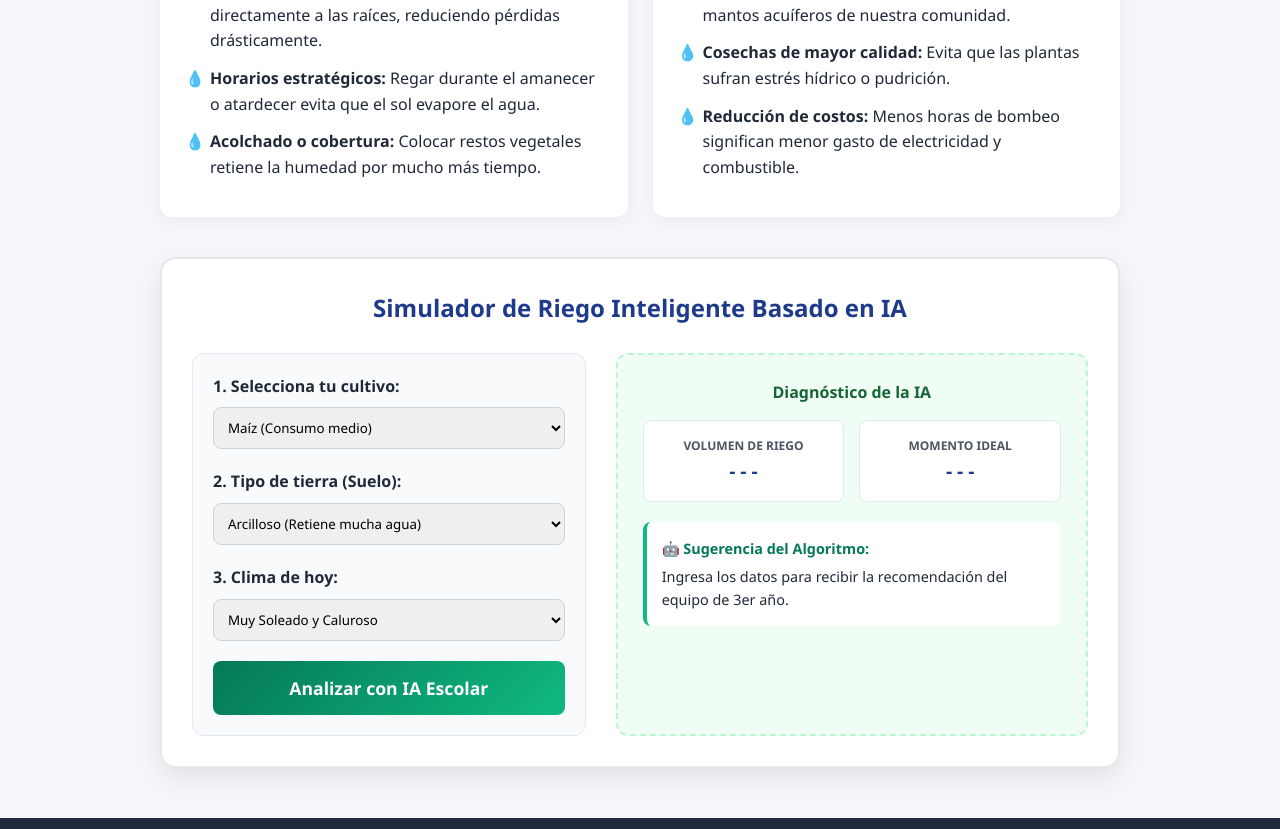
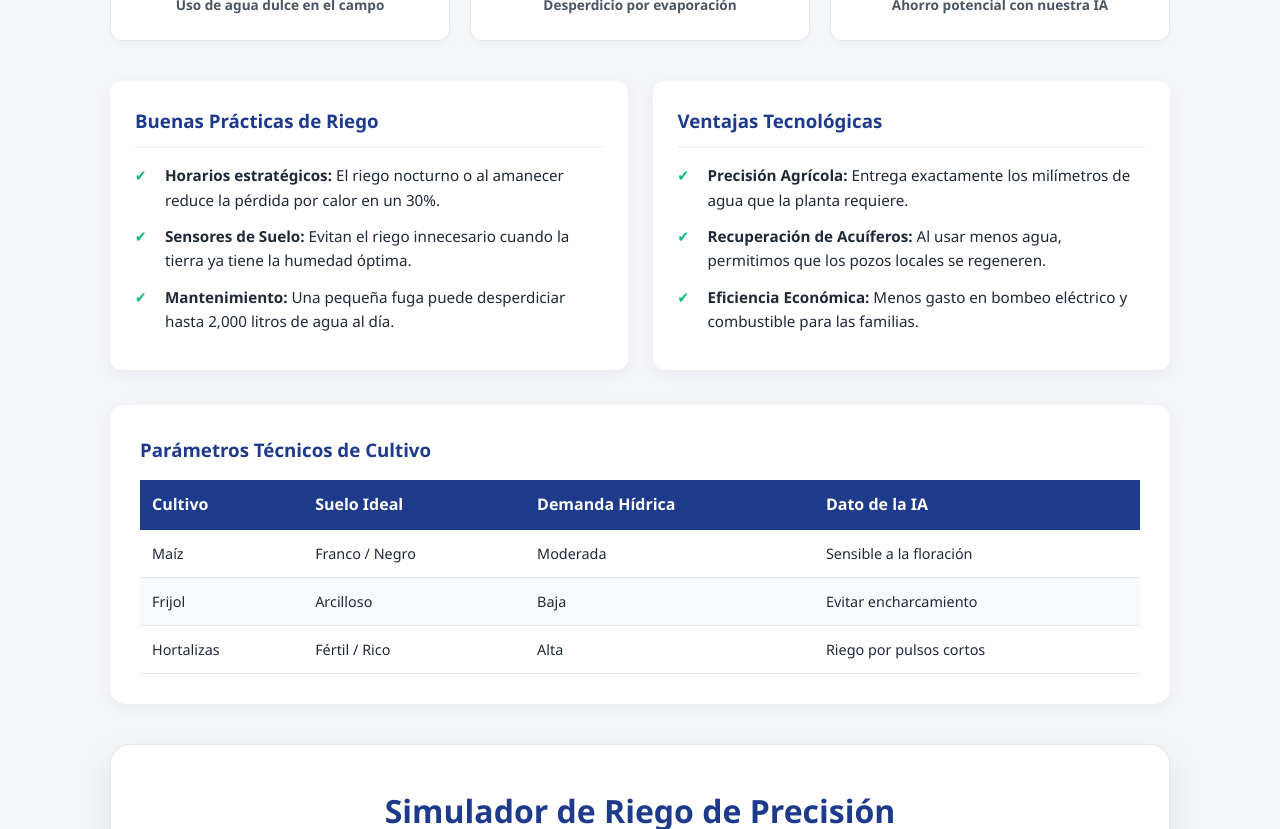
Before and after one commit to facioairam-cell/Agua-Sustentable-, a plain HTML site: page index.html in a window 1280 px wide. Shown: the part 639-1468 px from the top of the page. Drawn offline with Linux system fonts and the light colour scheme.

Commit message:
Update index.html

```diff
--- a/index.html
+++ b/index.html
@@ -3,7 +3,7 @@
 <head>
     <meta charset="UTF-8">
     <meta name="viewport" content="width=device-width, initial-scale=1.0">
-    <title>Cosecha Inteligente - Proyecto Airam, Brisa, Joshuan y Pedro</title>
+    <title>Siembra Inteligente - Proyecto Airam, Brisa, Joshuan y Pedro</title>
     <style>
         :root {
             --primary: #1e3a8a;
@@ -15,306 +15,289 @@
             --text-muted: #4b5563;
         }
 
-        * {
-            box-sizing: border-box;
-            margin: 0;
-            padding: 0;
-            font-family: 'Segoe UI', Tahoma, Geneva, Verdana, sans-serif;
-        }
-
-        body {
-            background-color: var(--bg-light);
-            color: var(--text-dark);
-            line-height: 1.6;
-        }
+        * { box-sizing: border-box; margin: 0; padding: 0; font-family: 'Segoe UI', Tahoma, Geneva, Verdana, sans-serif; }
+        body { background-color: var(--bg-light); color: var(--text-dark); line-height: 1.6; }
 
         header {
             background: linear-gradient(135deg, #1e3a8a, #0d9488);
             color: white;
-            padding: 45px 20px;
+            padding: 50px 20px;
             text-align: center;
             border-bottom: 5px solid var(--accent);
         }
-
-        header h1 {
-            font-size: 2.2rem;
-            margin-bottom: 10px;
-        }
-
+        header h1 { font-size: 2.5rem; margin-bottom: 10px; text-shadow: 2px 2px 4px rgba(0,0,0,0.3); }
         .badge {
             background-color: var(--accent);
             color: white;
-            padding: 4px 12px;
+            padding: 6px 15px;
             border-radius: 20px;
-            font-size: 0.85rem;
+            font-size: 0.9rem;
             display: inline-block;
             margin-top: 15px;
             font-weight: bold;
             text-transform: uppercase;
         }
 
-        main {
-            max-width: 1000px;
-            margin: 30px auto;
-            padding: 0 20px;
-        }
+        main { max-width: 1100px; margin: 30px auto; padding: 0 20px; }
 
         .intro-box {
             background: white;
-            padding: 30px;
+            padding: 35px;
+            border-radius: 15px;
+            box-shadow: 0 4px 20px rgba(0,0,0,0.08);
+            margin-bottom: 35px;
+            border-left: 8px solid var(--primary-light);
+        }
+        .intro-box h2 { color: var(--primary); margin-bottom: 15px; }
+
+        .stats-grid {
+            display: grid;
+            grid-template-columns: repeat(auto-fit, minmax(200px, 1fr));
+            gap: 20px;
+            margin-bottom: 40px;
+        }
+        .stat-card {
+            background: white;
+            padding: 25px;
             border-radius: 12px;
-            box-shadow: 0 4px 15px rgba(0,0,0,0.05);
-            margin-bottom: 30px;
-            border-left: 6px solid var(--primary-light);
+            text-align: center;
+            border: 1px solid #e2e8f0;
+            box-shadow: 0 4px 6px rgba(0,0,0,0.02);
+            transition: transform 0.3s;
         }
-
-        .intro-box h2 {
-            color: var(--primary);
-            margin-bottom: 15px;
-        }
+        .stat-card:hover { transform: translateY(-5px); }
+        .stat-card h4 { font-size: 2.2rem; color: var(--primary-light); margin-bottom: 5px; }
+        .stat-card p { font-size: 0.85rem; color: var(--text-muted); font-weight: bold; }
 
         .grid {
             display: grid;
             grid-template-columns: 1fr;
             gap: 25px;
-            margin-bottom: 30px;
+            margin-bottom: 35px;
         }
-
-        @media (min-width: 768px) {
-            .grid {
-                grid-template-columns: 1fr 1fr;
-            }
-        }
+        @media (min-width: 768px) { .grid { grid-template-columns: 1fr 1fr; } }
 
         .card {
             background: white;
             border-radius: 12px;
             padding: 25px;
             box-shadow: 0 4px 15px rgba(0,0,0,0.05);
-            transition: transform 0.2s;
+            height: 100%;
         }
-
         .card h3 {
             color: var(--primary);
             margin-bottom: 15px;
-            display: flex;
-            align-items: center;
-            gap: 10px;
-            font-size: 1.3rem;
-            border-bottom: 2px solid #f3f4f6;
-            padding-bottom: 8px;
+            padding-bottom: 10px;
+            border-bottom: 2px solid #f1f5f9;
         }
+        .card ul { list-style-type: none; }
+        .card li { margin-bottom: 12px; padding-left: 30px; position: relative; font-size: 0.95rem; }
+        .card li::before { content: "✔"; position: absolute; left: 0; color: var(--accent); font-weight: bold; }
 
-        .card ul {
-            list-style-type: none;
+        .data-table-container {
+            background: white;
+            padding: 30px;
+            border-radius: 15px;
+            box-shadow: 0 4px 15px rgba(0,0,0,0.05);
+            margin-bottom: 40px;
+            overflow-x: auto;
         }
-
-        .card li {
-            margin-bottom: 12px;
-            position: relative;
-            padding-left: 25px;
-        }
-
-        .card li::before {
-            content: "💧";
-            position: absolute;
-            left: 0;
-        }
+        table { width: 100%; border-collapse: collapse; min-width: 500px; }
+        th { background: var(--primary); color: white; padding: 12px; text-align: left; }
+        td { padding: 12px; border-bottom: 1px solid #e2e8f0; font-size: 0.9rem; }
+        tr:nth-child(even) { background: #f8fafc; }
 
         .simulator-section {
             background: #ffffff;
-            border-radius: 16px;
-            padding: 30px;
-            box-shadow: 0 10px 25px rgba(0,0,0,0.08);
-            margin-top: 40px;
-            border: 2px solid #e5e7eb;
+            border-radius: 20px;
+            padding: 40px;
+            box-shadow: 0 15px 35px rgba(0,0,0,0.1);
+            border: 1px solid #e2e8f0;
         }
-
-        .simulator-section h2 {
-            color: var(--primary);
-            text-align: center;
-            margin-bottom: 25px;
-        }
+        .simulator-section h2 { color: var(--primary); text-align: center; font-size: 2rem; margin-bottom: 30px; }
 
         .sim-grid {
             display: grid;
             grid-template-columns: 1fr;
-            gap: 30px;
+            gap: 35px;
         }
+        @media (min-width: 850px) { .sim-grid { grid-template-columns: 1fr 1.3fr; } }
 
-        @media (min-width: 768px) {
-            .sim-grid {
-                grid-template-columns: 1fr 1.2fr;
-            }
-        }
-
-        .controls {
-            background: #f8fafc;
-            padding: 20px;
-            border-radius: 12px;
-            border: 1px solid #e2e8f0;
-        }
-
-        .control-group {
-            margin-bottom: 20px;
-        }
-
-        .control-group label {
-            display: block;
-            font-weight: 600;
-            margin-bottom: 8px;
-        }
-
-        .control-group select {
-            width: 100%;
-            padding: 10px;
-            border-radius: 8px;
-            border: 1px solid #cbd5e1;
-        }
+        .controls { background: #f8fafc; padding: 30px; border-radius: 15px; border: 1px solid #e2e8f0; }
+        .control-group { margin-bottom: 20px; }
+        .control-group label { display: block; font-weight: bold; margin-bottom: 10px; color: var(--primary); }
+        .control-group select { width: 100%; padding: 12px; border-radius: 10px; border: 2px solid #cbd5e1; font-size: 1rem; }
 
         .btn-sim {
             width: 100%;
             background: linear-gradient(135deg, var(--accent-dark), var(--accent));
             color: white;
             border: none;
-            padding: 15px;
-            border-radius: 8px;
+            padding: 18px;
+            border-radius: 10px;
             font-size: 1.1rem;
             font-weight: bold;
             cursor: pointer;
+            transition: transform 0.2s, box-shadow 0.2s;
         }
+        .btn-sim:hover { transform: translateY(-2px); box-shadow: 0 5px 15px rgba(16, 185, 129, 0.4); }
 
         .results {
             background: #f0fdf4;
             border: 2px dashed #bbf7d0;
-            border-radius: 12px;
-            padding: 25px;
+            border-radius: 15px;
+            padding: 30px;
+            display: flex;
+            flex-direction: column;
+            justify-content: center;
         }
+        .metric-box { display: grid; grid-template-columns: 1fr 1fr; gap: 15px; margin-bottom: 25px; }
+        .metric { background: white; padding: 20px; border-radius: 12px; text-align: center; box-shadow: 0 2px 5px rgba(0,0,0,0.02); }
+        .metric span { display: block; font-size: 0.75rem; color: var(--text-muted); font-weight: 800; text-transform: uppercase; margin-bottom: 5px; }
+        .metric strong { font-size: 1.3rem; color: var(--primary); }
 
-        .metric-box {
-            display: grid;
-            grid-template-columns: 1fr 1fr;
-            gap: 15px;
-            margin-bottom: 20px;
-        }
-
-        .metric {
-            background: white;
-            padding: 15px;
-            border-radius: 8px;
-            text-align: center;
-            border: 1px solid #e2e8f0;
-        }
-
-        .metric span {
-            display: block;
-            font-size: 0.75rem;
-            color: var(--text-muted);
-            font-weight: bold;
-            text-transform: uppercase;
-        }
-
-        .metric strong {
-            font-size: 1.2rem;
-            color: var(--primary);
-        }
-
-        .ai-feedback {
-            background: white;
-            padding: 15px;
-            border-radius: 8px;
-            border-left: 4px solid var(--accent);
-        }
+        .ai-feedback { background: white; padding: 20px; border-radius: 12px; border-left: 5px solid var(--accent); }
+        .ai-feedback h5 { color: var(--accent-dark); margin-bottom: 10px; font-size: 1rem; }
 
         footer {
             background-color: #1e293b;
-            color: #cbd5e1;
+            color: #f1f5f9;
             text-align: center;
-            padding: 40px 20px;
-            margin-top: 50px;
+            padding: 60px 20px;
+            margin-top: 60px;
         }
+        footer p { margin-bottom: 10px; opacity: 0.8; }
+        .footer-names { font-weight: bold; color: var(--accent); font-size: 1.1rem; }
     </style>
 </head>
 <body>
 
     <header>
         <h1>Siembra Inteligente: Agua y Vida en el Campo</h1>
-        <p>Tecnología aplicada para la optimización del recurso hídrico en nuestra comunidad agrícola.</p>
-        <span class="badge">🤖 Proyecto de Innovación con IA - 3er Año de Bachillerato</span>
+        <p>Soluciones de ingeniería y tecnología aplicada para la sustentabilidad hídrica rural.</p>
+        <span class="badge">🤖 Innovación con IA - 3er Año de Bachillerato</span>
     </header>
 
     <main>
         <section class="intro-box">
             <h2>Nuestra Misión</h2>
-            <p>Hola, mi nombre es <strong>Airam</strong>, y junto con mis compañeros <strong>Brisa, Joshuan y Pedro</strong>, hemos generado esta pequeña página web implementando la Inteligencia Artificial para solucionar una problemática real de nuestra comunidad: el uso ineficiente del agua en el campo. Todo esto como parte de un proyecto integrador que llevamos a cabo en nuestro <strong>3er año de bachillerato</strong>, buscando demostrar que la tecnología puede ser el mejor aliado del conocimiento agrícola tradicional.</p>
+            <p>Hola, mi nombre es <strong>Airam</strong>, y junto con mis compañeros <strong>Brisa, Joshuan y Pedro</strong>, hemos desarrollado esta plataforma web que implementa <strong>Inteligencia Artificial</strong> para resolver una problemática crítica en nuestra comunidad: el desperdicio de agua en el riego agrícola. Como estudiantes de <strong>3er año de bachillerato</strong>, nuestro objetivo es fusionar la tecnología moderna con el campo para crear un futuro más sustentable.</p>
+        </section>
+
+        <section class="stats-grid">
+            <div class="stat-card">
+                <h4>70%</h4>
+                <p>Uso de agua dulce en el campo</p>
+            </div>
+            <div class="stat-card">
+                <h4>40%</h4>
+                <p>Desperdicio por evaporación</p>
+            </div>
+            <div class="stat-card">
+                <h4>50%</h4>
+                <p>Ahorro potencial con nuestra IA</p>
+            </div>
         </section>
 
         <section class="grid">
             <div class="card">
-                <h3>Buenas Prácticas para el Riego</h3>
+                <h3>Buenas Prácticas de Riego</h3>
                 <ul>
-                    <li><strong>Riego por goteo localizado:</strong> Lleva el agua directamente a las raíces, reduciendo pérdidas drásticamente.</li>
-                    <li><strong>Horarios estratégicos:</strong> Regar durante el amanecer o atardecer evita que el sol evapore el agua.</li>
-                    <li><strong>Acolchado o cobertura:</strong> Colocar restos vegetales retiene la humedad por mucho más tiempo.</li>
+                    <li><strong>Horarios estratégicos:</strong> El riego nocturno o al amanecer reduce la pérdida por calor en un 30%.</li>
+                    <li><strong>Sensores de Suelo:</strong> Evitan el riego innecesario cuando la tierra ya tiene la humedad óptima.</li>
+                    <li><strong>Mantenimiento:</strong> Una pequeña fuga puede desperdiciar hasta 2,000 litros de agua al día.</li>
                 </ul>
             </div>
             <div class="card">
-                <h3>Ventajas de la Gestión Inteligente</h3>
+                <h3>Ventajas Tecnológicas</h3>
                 <ul>
-                    <li><strong>Ahorro del 50% de agua:</strong> Preserva los pozos y mantos acuíferos de nuestra comunidad.</li>
-                    <li><strong>Cosechas de mayor calidad:</strong> Evita que las plantas sufran estrés hídrico o pudrición.</li>
-                    <li><strong>Reducción de costos:</strong> Menos horas de bombeo significan menor gasto de electricidad y combustible.</li>
+                    <li><strong>Precisión Agrícola:</strong> Entrega exactamente los milímetros de agua que la planta requiere.</li>
+                    <li><strong>Recuperación de Acuíferos:</strong> Al usar menos agua, permitimos que los pozos locales se regeneren.</li>
+                    <li><strong>Eficiencia Económica:</strong> Menos gasto en bombeo eléctrico y combustible para las familias.</li>
                 </ul>
             </div>
         </section>
 
-        <!-- SIMULADOR COMPLETO -->
+        <section class="data-table-container">
+            <h3 style="color: var(--primary); margin-bottom: 15px;">Parámetros Técnicos de Cultivo</h3>
+            <table>
+                <thead>
+                    <tr>
+                        <th>Cultivo</th>
+                        <th>Suelo Ideal</th>
+                        <th>Demanda Hídrica</th>
+                        <th>Dato de la IA</th>
+                    </tr>
+                </thead>
+                <tbody>
+                    <tr>
+                        <td>Maíz</td>
+                        <td>Franco / Negro</td>
+                        <td>Moderada</td>
+                        <td>Sensible a la floración</td>
+                    </tr>
+                    <tr>
+                        <td>Frijol</td>
+                        <td>Arcilloso</td>
+                        <td>Baja</td>
+                        <td>Evitar encharcamiento</td>
+                    </tr>
+                    <tr>
+                        <td>Hortalizas</td>
+                        <td>Fértil / Rico</td>
+                        <td>Alta</td>
+                        <td>Riego por pulsos cortos</td>
+                    </tr>
+                </tbody>
+            </table>
+        </section>
+
         <section class="simulator-section">
-            <h2>Simulador de Riego Inteligente Basado en IA</h2>
+            <h2>Simulador de Riego de Precisión</h2>
             <div class="sim-grid">
                 <div class="controls">
                     <div class="control-group">
-                        <label>1. Selecciona tu cultivo:</label>
+                        <label>1. Cultivo seleccionado:</label>
                         <select id="cultivo">
-                            <option value="maiz">Maíz (Consumo medio)</option>
-                            <option value="frijol">Frijol (Consumo bajo)</option>
-                            <option value="hortalizas">Hortalizas (Consumo alto)</option>
+                            <option value="maiz">Maíz</option>
+                            <option value="frijol">Frijol</option>
+                            <option value="hortalizas">Hortalizas</option>
                         </select>
                     </div>
                     <div class="control-group">
-                        <label>2. Tipo de tierra (Suelo):</label>
+                        <label>2. Tipo de suelo detectado:</label>
                         <select id="suelo">
-                            <option value="arcilloso">Arcilloso (Retiene mucha agua)</option>
-                            <option value="arenoso">Arenoso (Se seca rápido)</option>
-                            <option value="franco">Franco (Tierra negra/Equilibrado)</option>
+                            <option value="arcilloso">Arcilloso (Retiene humedad)</option>
+                            <option value="arenoso">Arenoso (Drena rápido)</option>
+                            <option value="franco">Franco (Equilibrado)</option>
                         </select>
                     </div>
                     <div class="control-group">
-                        <label>3. Clima de hoy:</label>
+                        <label>3. Condición climática:</label>
                         <select id="clima">
-                            <option value="caluroso">Muy Soleado y Caluroso</option>
-                            <option value="nublado">Nublado o Templado</option>
-                            <option value="lluvioso">Lluvioso</option>
+                            <option value="caluroso">Caluroso (>30°C)</option>
+                            <option value="nublado">Nublado / Templado</option>
+                            <option value="lluvioso">Lluvia activa</option>
                         </select>
                     </div>
-                    <button class="btn-sim" onclick="calcular()">Analizar con IA Escolar</button>
+                    <button class="btn-sim" onclick="analizarRiego()">EJECUTAR ANÁLISIS DE IA</button>
                 </div>
 
-                <div class="results" id="output-box">
-                    <h4 style="text-align: center; color: #166534; margin-bottom: 15px;">Diagnóstico de la IA</h4>
+                <div class="results" id="res-box">
+                    <h4 style="text-align: center; color: var(--accent-dark); margin-bottom: 20px; font-weight: 800;">DIAGNÓSTICO TÉCNICO</h4>
                     <div class="metric-box">
                         <div class="metric">
-                            <span>Volumen de Riego</span>
+                            <span>Lámina de Agua</span>
                             <strong id="volumen">- - -</strong>
                         </div>
                         <div class="metric">
-                            <span>Momento Ideal</span>
+                            <span>Momento del Día</span>
                             <strong id="momento">- - -</strong>
                         </div>
                     </div>
                     <div class="ai-feedback">
-                        <h5 style="color: var(--accent-dark); font-size: 0.9rem; margin-bottom: 5px;">🤖 Sugerencia del Algoritmo:</h5>
-                        <p id="diagnostico" style="font-size: 0.9rem;">Ingresa los datos para recibir la recomendación del equipo de 3er año.</p>
+                        <h5>🤖 Procesamiento de Datos:</h5>
+                        <p id="diagnostico" style="font-size: 0.95rem;">Configure las variables para obtener la recomendación científica del equipo.</p>
                     </div>
                 </div>
             </div>
@@ -322,13 +305,14 @@
     </main>
 
     <footer>
-        <p><strong>Proyecto Escolar: "Cuidado de la Tierra mediante Tecnologías Limpias"</strong></p>
-        <p>Equipo: Airam, Brisa, Joshuan y Pedro | 3er Año de Bachillerato</p>
-        <p>Generando soluciones reales para el campo rural.</p>
+        <p><strong>Proyecto Integrador: Tecnología para la Comunidad</strong></p>
+        <p class="footer-names">Airam, Brisa, Joshuan y Pedro</p>
+        <p>3er Año de Bachillerato | Generación 2026</p>
+        <p>Comprometidos con el desarrollo rural sustentable.</p>
     </footer>
 
     <script>
-        function calcular() {
+        function analizarRiego() {
             const cultivo = document.getElementById('cultivo').value;
             const suelo = document.getElementById('suelo').value;
             const clima = document.getElementById('clima').value;
@@ -336,18 +320,18 @@
             let vol = ""; let mom = ""; let diag = "";
 
             if (clima === 'lluvioso') {
-                vol = "0% (¡Pausar!)"; mom = "No regar";
-                diag = "Nuestros sensores virtuales detectan lluvia. La IA sugiere guardar el agua para los días secos.";
+                vol = "0 mm"; mom = "Pausar Sistema";
+                diag = "La IA detecta precipitación natural. Se recomienda suspender el riego automático para evitar asfixia radicular y lixiviación de nutrientes.";
             } else {
                 if (suelo === 'arenoso') {
-                    vol = "100% (Alto)"; mom = "6:00 AM";
-                    diag = "El suelo arenoso drena muy rápido. Riego profundo muy temprano para evitar la evaporación solar.";
+                    vol = "15 - 20 mm"; mom = "6:00 AM";
+                    diag = "El suelo arenoso drena muy rápido. Aplicar un riego profundo temprano para asegurar que la raíz absorba el agua antes del pico de calor.";
                 } else if (suelo === 'arcilloso') {
-                    vol = "50% (Moderado)"; mom = "7:00 PM";
-                    diag = "Suelo con alta retención. Evita encharcamientos; el riego al atardecer es ideal para este tipo de tierra.";
+                    vol = "8 - 10 mm"; mom = "7:00 PM";
+                    diag = "Suelo con alta capacidad de retención. Riego ligero al atardecer para evitar encharcamientos y desarrollo de hongos por exceso de humedad.";
                 } else {
-                    vol = "80% (Óptimo)"; mom = "Mañana o Tarde";
-                    diag = "Tu suelo es equilibrado. Un riego moderado en las horas frescas mantendrá la salud del cultivo.";
+                    vol = "12 - 15 mm"; mom = "Al Amanecer";
+                    diag = "Suelo franco detectado. Las condiciones son ideales. Mantener la humedad constante para un crecimiento vigoroso del cultivo.";
                 }
             }
 
```
